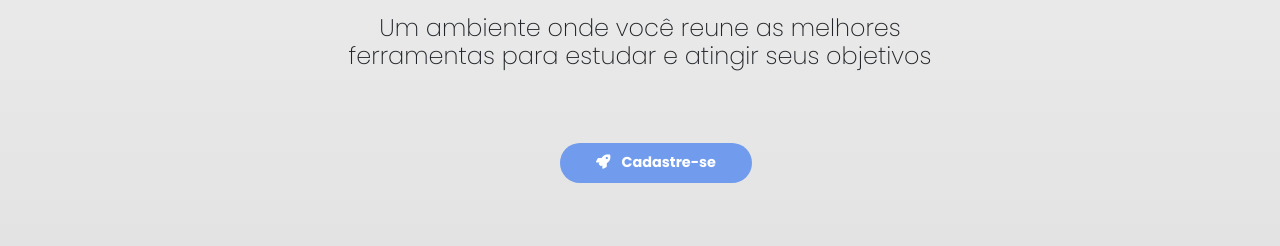
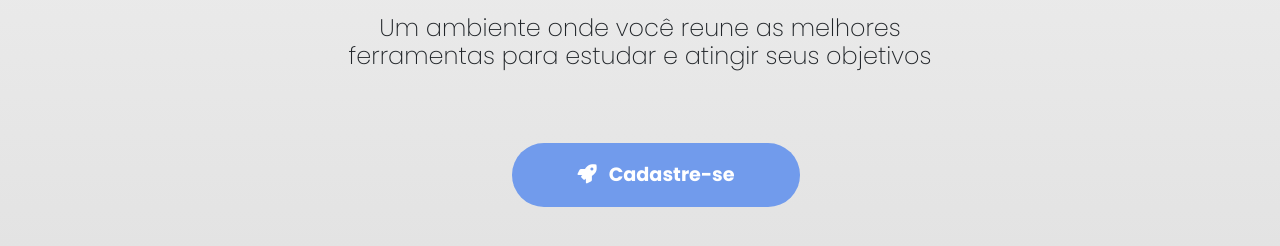
Before and after one commit to ICEI-PUC-Minas-PMV-ADS/pmv-ads-2024-1-e1-proj-web-t5-pmv-ads-2024-1-e1-projfocoacademico, a plain HTML site: page codigo-fonte/pages/home/index.html in a window 1280 px wide. Shown: the part 324-570 px from the top of the page. Drawn offline with nearby package versions, Linux system fonts and the light colour scheme.

Commit message:
bugfix: tamanho botão home

```diff
--- a/codigo-fonte/pages/home/home.css
+++ b/codigo-fonte/pages/home/home.css
@@ -24,9 +24,9 @@
     margin-top: 2rem;
  }
 
- .btn-home {
-    height: 4rem;
-    width: 18rem;
-    font-size: 1.2rem;
-    margin-top: 4rem;
- }
+ .home-btn {
+    height: 4rem !important;
+    width: 18rem !important;
+    font-size: 1.2rem !important;
+    margin-top: 4rem !important;
+}
--- a/codigo-fonte/pages/home/index.html
+++ b/codigo-fonte/pages/home/index.html
@@ -33,7 +33,7 @@
         <h2 class="subtitle-home">Um ambiente onde você reune as melhores <br>
             ferramentas para estudar e atingir seus objetivos
         </h2>
-        <button class="default-btn btn-home"><i class="fas fa-rocket" style="margin-right: 0.5rem;"></i> Cadastre-se</button>
+        <button class="default-btn home-btn"><i class="fas fa-rocket" style="margin-right: 0.5rem;"></i> Cadastre-se</button>
     </body>
     <script src="https://code.jquery.com/jquery-3.3.1.slim.min.js" integrity="sha384-q8i/X+965DzO0rT7abK41JStQIAqVgRVzpbzo5smXKp4YfRvH+8abtTE1Pi6jizo" crossorigin="anonymous"></script>
 <script src="https://cdnjs.cloudflare.com/ajax/libs/popper.js/1.14.3/umd/popper.min.js" integrity="sha384-ZMP7rVo3mIykV+2+9J3UJ46jBk0WLaUAdn689aCwoqbBJiSnjAK/l8WvCWPIPm49" crossorigin="anonymous"></script>
```
